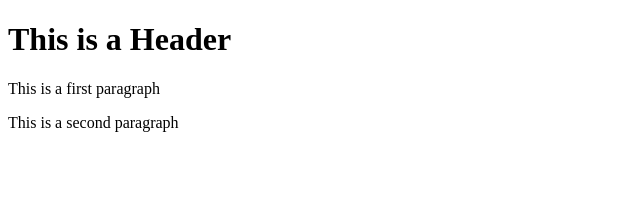
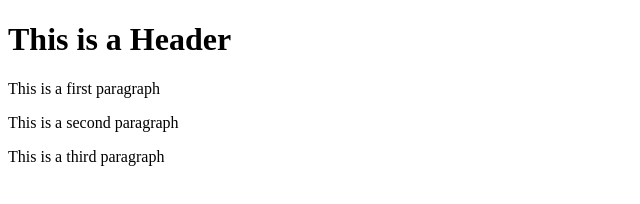
Before and after one commit to Jasonsantoso/git-test, a website: page index.html in a window 1280 px wide. Shown: the whole page, without its empty margins (0-640 px from the left). Drawn offline with Linux system fonts and the light colour scheme.

Commit message:
fourth commit

```diff
--- a/index.html
+++ b/index.html
@@ -7,5 +7,6 @@
 	<h1>This is a Header</h1>
 	<p>This is a first paragraph</p>
 	<p>This is a second paragraph</p>
+	<p>This is a third paragraph</p>
 </body>
 </html>
```
Also changed, not shown: package.json (added, +24 -0 lines), 2 other files.
